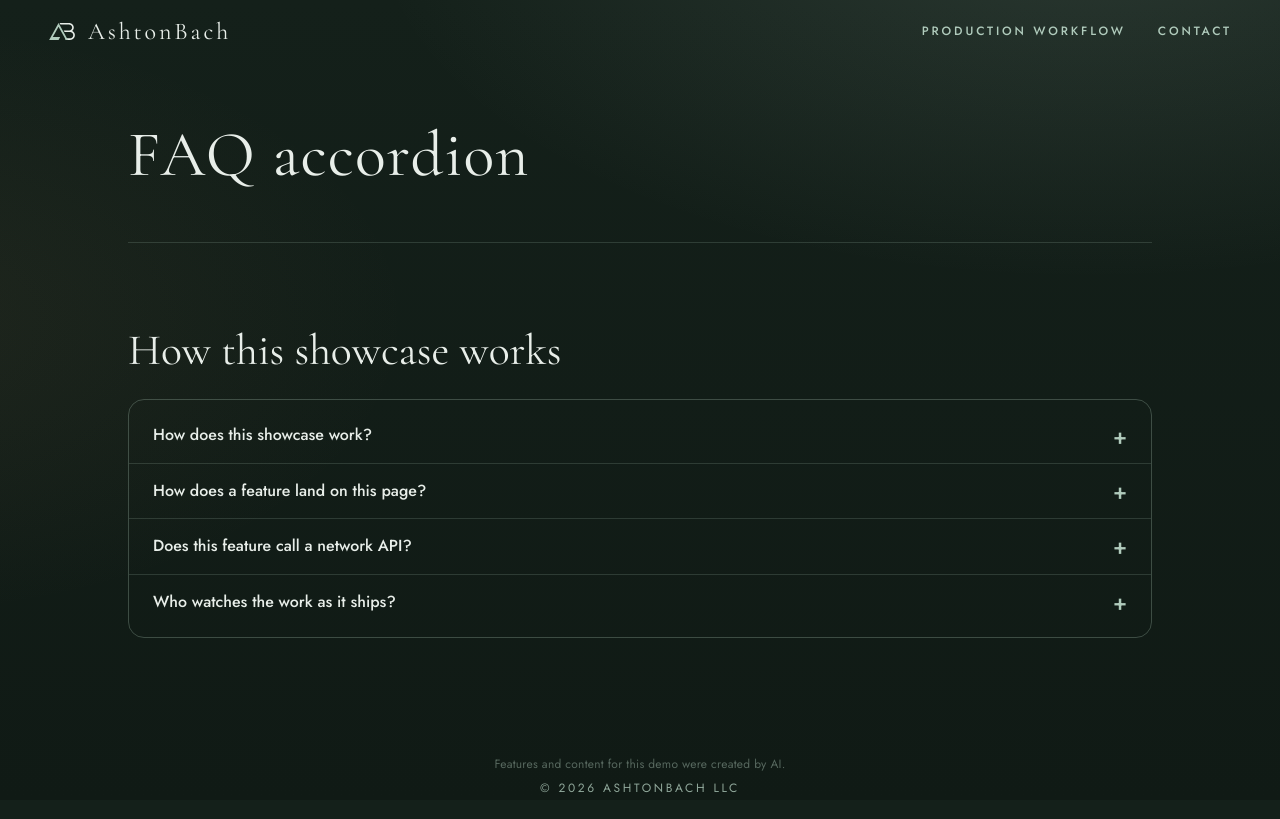
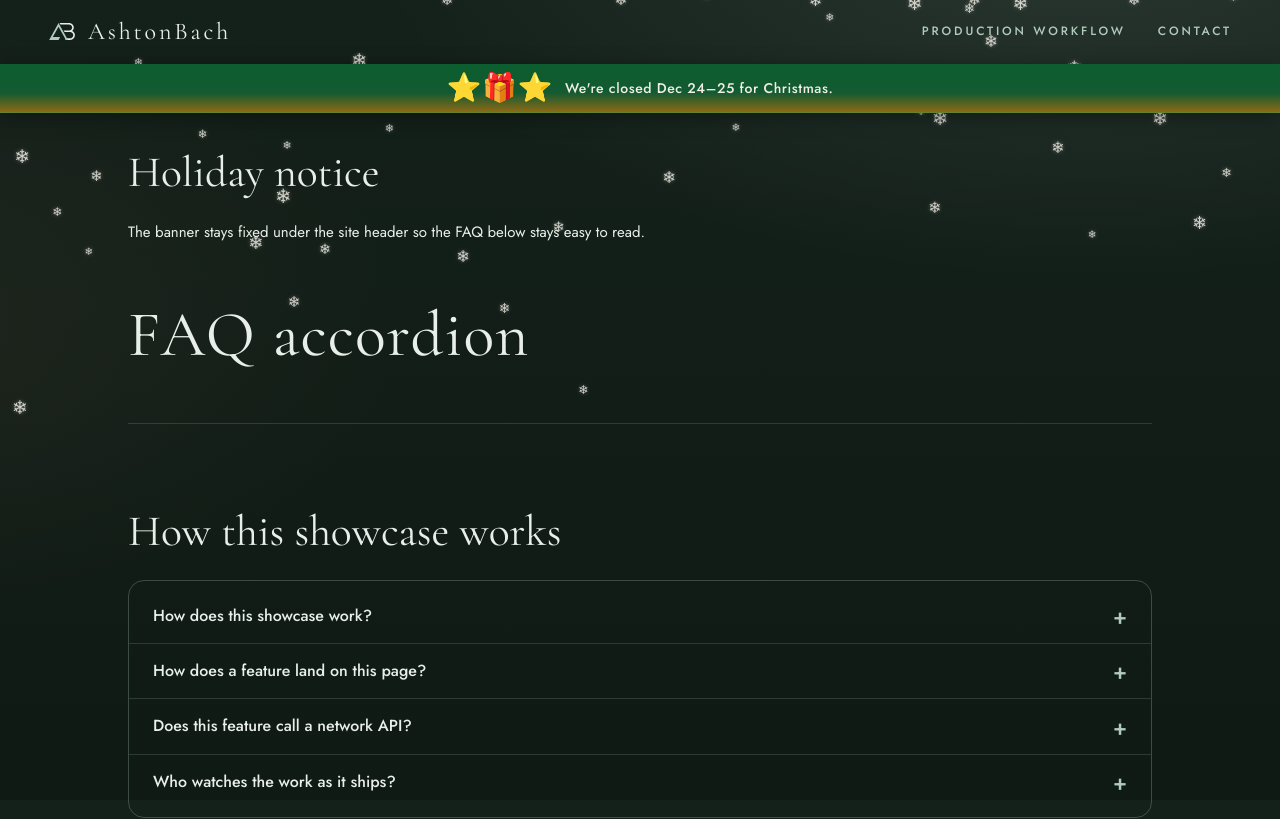
Before and after one commit to ashtonbach/agent-showcase, a Next.js app: page / in a window 1280 px wide. Shown: the top 819 px of the page. Built offline with nearby package versions, Linux system fonts and the light colour scheme.

Commit message:
Feature: Your request (Author: Alder)

```diff
--- /dev/null
+++ b/app/lab/custom-1792472522/index.tsx
@@ -0,0 +1,84 @@
+"use client";
+
+import { useEffect, useState } from "react";
+
+const CLOSED = "We're closed Dec 24–25 for Christmas.";
+const VARIATIONS = [
+  { id: 0, art: "🎄✨", cls: "lab-v0" },
+  { id: 1, art: "", cls: "lab-v1" },
+  { id: 2, art: "⭐🎁⭐", cls: "lab-v2" },
+  { id: 3, art: "🎅", cls: "lab-v3" },
+];
+
+const css = `
+.lab-x{position:relative;width:min(720px,100%);margin:8px auto 56px;padding-top:96px;color:var(--mist,#F2EFE6);box-sizing:border-box}
+.lab-x h2{font-family:var(--serif);font-weight:400;font-size:30px;line-height:1.2;margin:0 0 16px}
+.lab-x p{margin:0;font:400 15px/1.55 var(--sans);color:#E8EEE9}
+.lab-ban{position:fixed;left:0;right:0;top:var(--header-h,64px);z-index:40;max-height:100px;box-sizing:border-box;display:flex;align-items:center;justify-content:center;gap:12px;padding:10px 16px;text-align:center;font:500 14px/1.35 var(--sans);color:#F2EFE6;border-bottom:1px solid rgba(212,175,55,.45);box-shadow:0 4px 20px rgba(0,0,0,.35)}
+.lab-ban.lab-v0{background:linear-gradient(90deg,#8B0000 0%,#0B5D2E 50%,#8B6914 100%)}
+.lab-ban.lab-v1{background:repeating-linear-gradient(45deg,#8B0000,#8B0000 12px,#F2EFE6 12px,#F2EFE6 24px);color:#14201A}
+.lab-ban.lab-v1::before{content:"";width:36px;height:36px;border-radius:50%;background:radial-gradient(circle at 30% 30%,#D4AF37,#8B6914);flex:0 0 auto}
+.lab-ban.lab-v2{background:linear-gradient(180deg,#0B5D2E,#145A32 60%,#8B6914);letter-spacing:.04em}
+.lab-ban.lab-v3{background:linear-gradient(90deg,#8B6914,#0B5D2E,#8B0000);font-size:16px}
+.lab-gfx{font-size:28px;line-height:1;flex:0 0 auto}
+.lab-snow{pointer-events:none;position:fixed;inset:0;z-index:30;overflow:hidden}
+.lab-flake{position:absolute;top:-12px;color:#F2EFE6;opacity:.85;text-shadow:0 0 4px rgba(255,255,255,.4);animation:lab-fall linear infinite}
+@keyframes lab-fall{to{transform:translateY(110vh)}}
+@media (prefers-reduced-motion:reduce){.lab-flake{animation:none;opacity:.35}}
+@media (max-width:640px){.lab-x{padding-top:88px}.lab-ban{font-size:13px;padding:8px 12px}}
+`;
+
+type Flake = { id: number; left: number; size: number; dur: number; delay: number };
+
+export default function HolidayRequest() {
+  const [variant, setVariant] = useState(0);
+  const [flakes, setFlakes] = useState<Flake[]>([]);
+
+  useEffect(() => {
+    setVariant(Math.floor(Math.random() * 4));
+    const reduced = window.matchMedia("(prefers-reduced-motion: reduce)").matches;
+    if (reduced) return;
+    const n = 48;
+    const next: Flake[] = [];
+    for (let i = 0; i < n; i += 1) {
+      next.push({
+        id: i,
+        left: Math.random() * 100,
+        size: 10 + Math.random() * 10,
+        dur: 8 + Math.random() * 14,
+        delay: Math.random() * 8,
+      });
+    }
+    setFlakes(next);
+  }, []);
+
+  const v = VARIATIONS[variant] ?? VARIATIONS[0];
+
+  return (
+    <section className="lab-x" data-lab="custom-1792472522" aria-labelledby="lab-holiday-title">
+      <h2 id="lab-holiday-title">Holiday notice</h2>
+      <style>{css}</style>
+      <div className={`lab-ban ${v.cls}`} role="status" aria-live="polite">
+        {v.art ? <span className="lab-gfx" aria-hidden="true">{v.art}</span> : null}
+        <span>{CLOSED}</span>
+      </div>
+      <div className="lab-snow" aria-hidden="true">
+        {flakes.map((f) => (
+          <span
+            key={f.id}
+            className="lab-flake"
+            style={{
+              left: `${f.left}%`,
+              fontSize: `${f.size}px`,
+              animationDuration: `${f.dur}s`,
+              animationDelay: `${f.delay}s`,
+            }}
+          >
+            ❄
+          </span>
+        ))}
+      </div>
+      <p>The banner stays fixed under the site header so the FAQ below stays easy to read.</p>
+    </section>
+  );
+}
--- a/app/page.tsx
+++ b/app/page.tsx
@@ -1,10 +1,12 @@
 import Lab from "./lab/faq-accordion";
+import Extra from "./lab/custom-1792472522";
 import { readDemoKey, demoTitle } from "./demo-name";
 const demoKey = readDemoKey();
 const demoName = demoTitle();
 export default function Page() {
   return (
     <div className="page-stack">
+      <Extra />
       <h1 className="demo-title" data-i18n={demoKey}>{demoName}</h1>
       <Lab /> {/* lab:slot */}
     </div>
```
